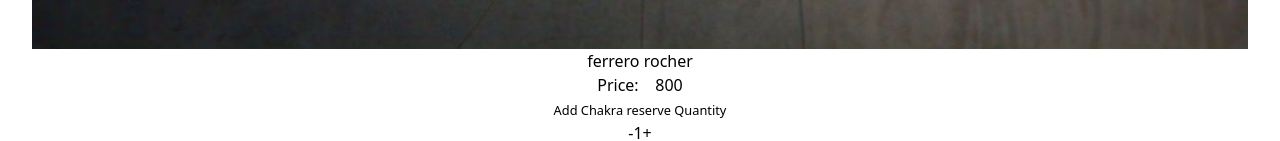
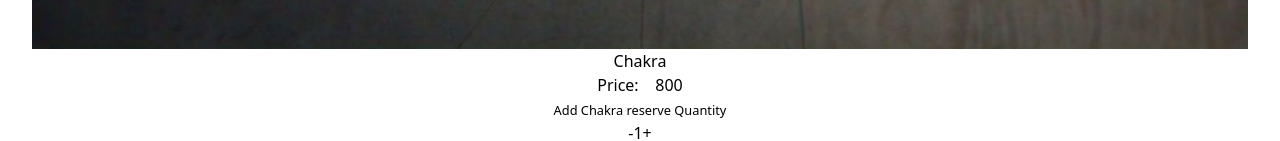
Before and after one commit to SAGE-OF-SIX-PATHS/payment-gateway-project, a React (Vite) app in the folder frontend/: page / in a window 1280 px wide. Shown: the part 1223-1364 px from the top of the page. Built offline with nearby package versions, Linux system fonts and the light colour scheme.

Commit message:
Edit frontend

```diff
--- a/frontend/src/Components/Home.jsx
+++ b/frontend/src/Components/Home.jsx
@@ -2,7 +2,7 @@
 import { useState } from "react";
 
 const Home = () => {
-          const ItemName = "ferrero rocher";
+          const ItemName = "Chakra";
           const ItemPrice = 800;
           const [quantity, setQuantity] = useState(1)
           const [finalAmount, setFinalAmount] = useState(ItemPrice)
```
